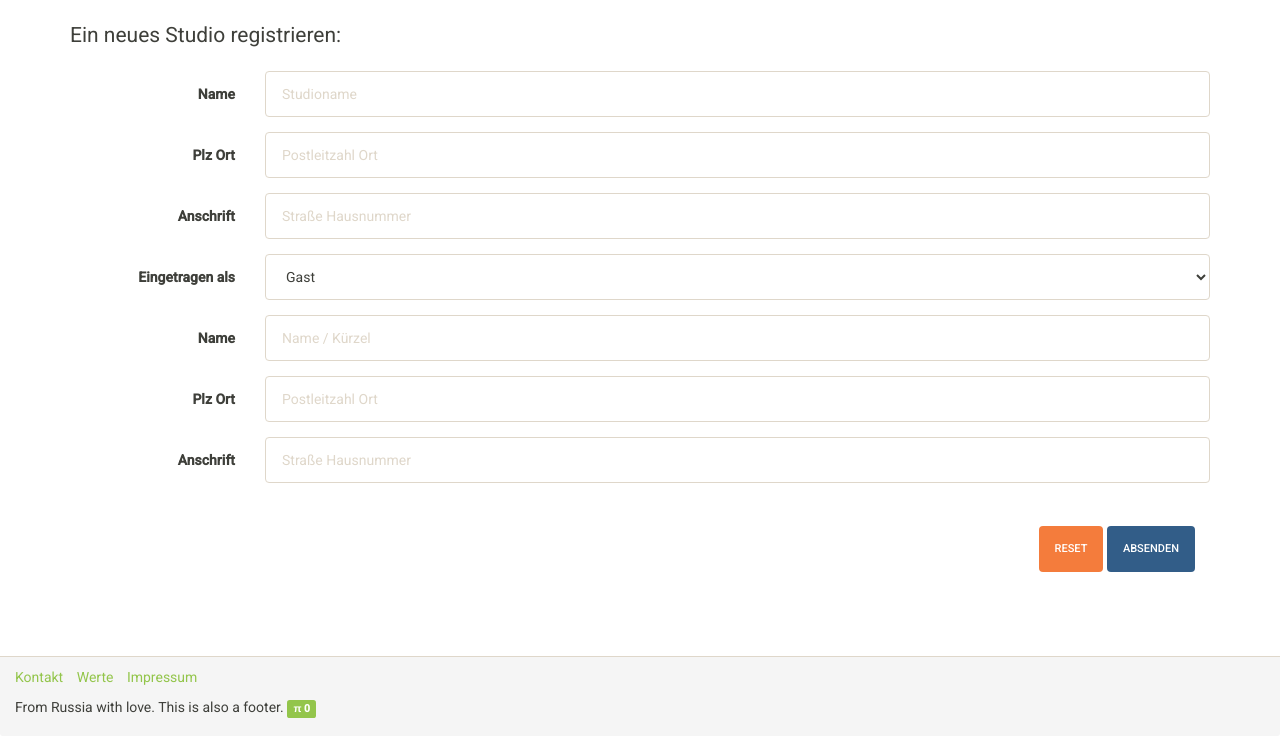
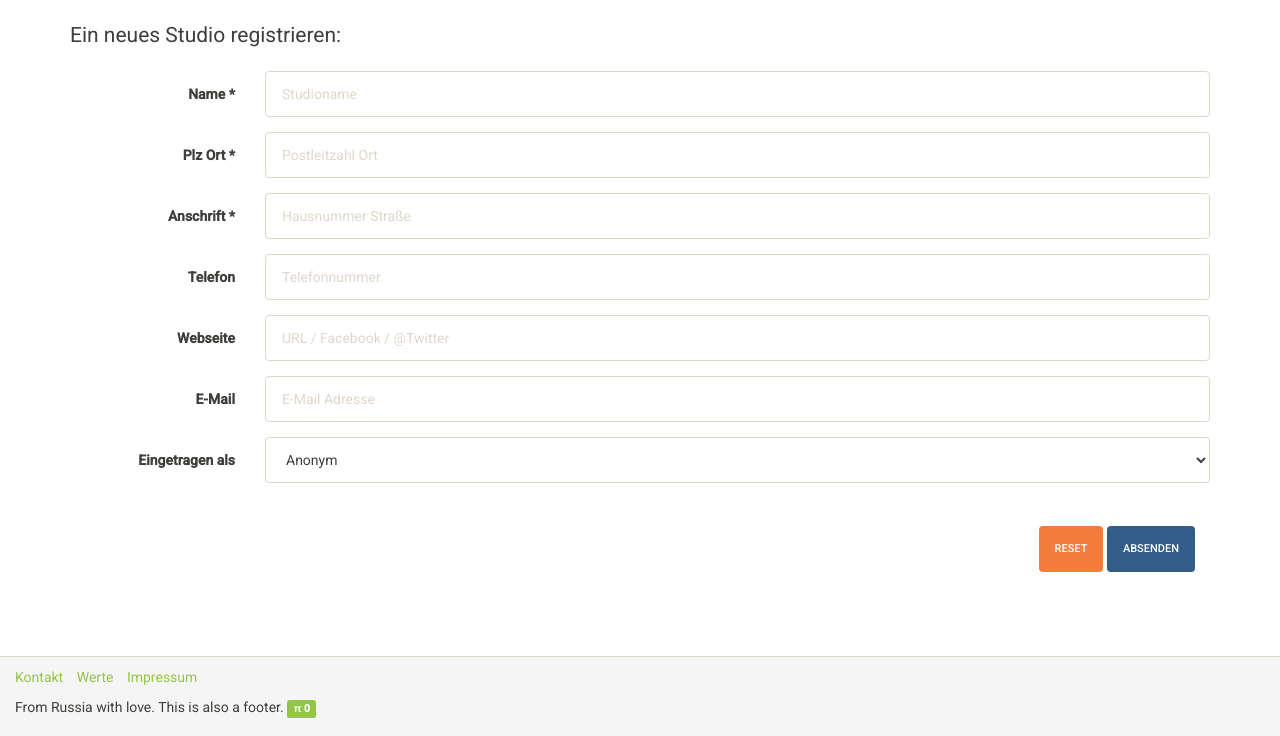
Before and after one commit to DarkMio/MultimediaEngineering1, a PHP site: page /input.php in a window 1280 px wide. Shown: the part 64-800 px from the top of the page. Run offline with PHP 8.4, Linux system fonts and the light colour scheme; some libraries are stand-ins or nearby versions.

Commit message:
pattern integration

```diff
--- a/input.php
+++ b/input.php
@@ -14,7 +14,7 @@
     <script src='https://www.google.com/recaptcha/api.js'></script>
 </head>
 <body>
-<?php include 'nav.php';?>
+<?php include 'nav.php'; ?>
 <div class="container-fluid">
     <div class="row">
         <div class="container">
@@ -22,21 +22,39 @@
                 <fieldset>
                     <legend>Ein neues Studio registrieren:</legend>
                     <div class="form-group">
-                        <label for="Name" class="col-lg-2 control-label">Name</label>
+                        <label for="Name" class="col-lg-2 control-label">Name *</label>
                         <div class="col-lg-10">
                             <input class="form-control" id="Name" placeholder="Studioname" type="text" name="studioName" required>
                         </div>
                     </div>
                     <div class="form-group">
-                        <label for="Ort" class="col-lg-2 control-label">Plz Ort</label>
+                        <label for="Ort" class="col-lg-2 control-label">Plz Ort *</label>
                         <div class="col-lg-10">
-                            <input class="form-control" id="Ort" placeholder="Postleitzahl Ort" type="text" name="studioLocation" required>
+                            <input class="form-control" id="Ort" placeholder="Postleitzahl Ort" type="text" name="studioLocation" pattern="[0-9]{5}\s[\u00C0-\u017Fa-zA-Z'][\u00C0-\u017Fa-zA-Z-' ]+" required>
                         </div>
                     </div>
                     <div class="form-group">
-                        <label for="Straße" class="col-lg-2 control-label">Anschrift</label>
+                        <label for="Straße" class="col-lg-2 control-label">Anschrift *</label>
                         <div class="col-lg-10">
-                            <input class="form-control" id="Straße" placeholder="Stra&szlig;e Hausnummer" type="text" name="studioAddress" required>
+                            <input class="form-control" id="Straße" placeholder="Hausnummer Straße" type="text" name="studioAddress" pattern="[\u00C0-\u017Fa-zA-Z-'\s]+\s[0-9]+[\w]" required>
+                        </div>
+                    </div>
+                    <div class="form-group">
+                        <label for="Straße" class="col-lg-2 control-label">Telefon</label>
+                        <div class="col-lg-10">
+                            <input class="form-control" id="Telefon" placeholder="Telefonnummer" type="tel" name="studioPhone" pattern="^(?:0|\(?\+33\)?\s?|0033\s?)[1-79](?:[\.\-\s]?\d\d){4}$">
+                        </div>
+                    </div>
+                    <div class="form-group">
+                        <label for="Straße" class="col-lg-2 control-label">Webseite</label>
+                        <div class="col-lg-10">
+                            <input class="form-control" id="URL" placeholder="URL / Facebook / @Twitter" type="url" name="studioURL">
+                        </div>
+                    </div>
+                    <div class="form-group">
+                        <label for="E-Mail" class="col-lg-2 control-label">E-Mail</label>
+                        <div class="col-lg-10">
+                            <input class="form-control" id="Mail" placeholder="E-Mail Adresse" type="email" name="studioMail">
                         </div>
                     </div>
                     <div class="form-group">
@@ -44,30 +62,36 @@
                         <div class="col-lg-10">
                             <select class="form-control accordion-dropdown" id="select" name="submitType">
                                 <option value="withAddress studio">Studio Inhaber</option>
-                                <option selected="selected" value="withAddress user">Gast</option>
-                                <option value="withoutAddress">Anonym</option>
+                                <option value="withAddress user">Gast</option>
+                                <option value="withoutAddress" selected="selected">Anonym</option>
                             </select>
                         </div>
                     </div>
                     <div class="accordion" id="accordion">
                         <div class="accordion-group">
-                            <div class="panel-collapse collapse in" id="collapseExample">
+                            <div class="panel-collapse collapse" id="userInfo">
                                 <div class="form-group">
                                     <label for="Name" class="col-lg-2 control-label">Name</label>
                                     <div class="col-lg-10">
-                                        <input class="form-control" id="Name" placeholder="Name / Kürzel" type="text" name="userName">
+                                        <input class="form-control" id="Name" placeholder="Name / Kürzel" type="text" name="userName" pattern="[\u00C0-\u017Fa-zA-Z-']+\w[\u00C0-\u017Fa-zA-Z-']">
                                     </div>
                                 </div>
                                 <div class="form-group">
                                     <label for="Ort" class="col-lg-2 control-label">Plz Ort</label>
                                     <div class="col-lg-10">
-                                        <input class="form-control" id="Ort" placeholder="Postleitzahl Ort" type="text" name="userLocation">
+                                        <input class="form-control" id="Ort" placeholder="Postleitzahl Ort" type="text" name="userLocation" pattern="[0-9]{5}\s[\u00C0-\u017Fa-zA-Z-' ]+">
                                     </div>
                                 </div>
                                 <div class="form-group">
                                     <label for="Straße" class="col-lg-2 control-label">Anschrift</label>
                                     <div class="col-lg-10">
-                                        <input class="form-control" id="Straße" placeholder="Straße Hausnummer" type="text" name="userAddress">
+                                        <input class="form-control" id="Straße" placeholder="Straße Hausnummer" type="text" name="userAddress" pattern="[\u00C0-\u017Fa-zA-Z-'\s]+\s[0-9]+[\w]">
+                                    </div>
+                                </div>
+                                <div class="form-group">
+                                    <label for="E-Mail" class="col-lg-2 control-label">E-Mail</label>
+                                    <div class="col-lg-10">
+                                        <input class="form-control" id="Mail" placeholder="E-Mail Adresse" type="email" name="userMail">
                                     </div>
                                 </div>
                             </div>
@@ -89,24 +113,15 @@
         </div>
     </div>
 </div>
-<?php include 'footer.php';?>
+<?php include 'footer.php'; ?>
 </body>
 <script>
     $( document ).ready(function() {
-
-        $(".alert").find(".close").on("click", function (e) {
-            // Find all elements with the "alert" class, get all descendant elements with the class "close", and bind a "click" event handler
-            e.stopPropagation();    // Don't allow the click to bubble up the DOM
-            e.preventDefault();    // Don't let any default functionality occur (in case it's a link)
-            $(this).closest(".alert").slideUp(400);    // Hide this specific Alert
-        });
-
-
         $("#select").change(function(){
             if ( $(this).val().indexOf("withAddress") != -1){
-                $('#collapseExample').collapse('show');
+                $('#userInfo').collapse('show');
             } else {
-                $('#collapseExample').collapse('hide');
+                $('#userInfo').collapse('hide');
             }
         })
     });
```
